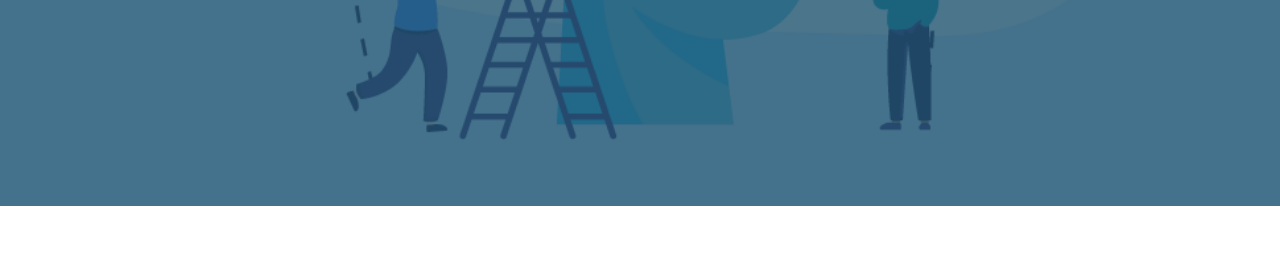
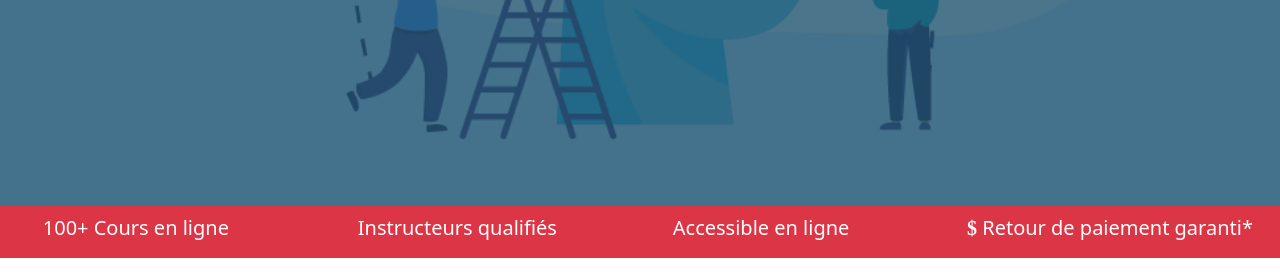
Before and after one commit to Domiynsbelhanda/eSchool, a PHP site: page / in a window 1280 px wide. Shown: the part 524-800 px from the top of the page. Run offline with PHP 8.4, Linux system fonts and the light colour scheme; some libraries are stand-ins or nearby versions; some web fonts are replaced.

Commit message:
[STYLE] Create banner

```diff
--- a/css/style.css
+++ b/css/style.css
@@ -48,3 +48,25 @@
     text-align: center;
     color: #ffffff;
 }
+
+.bottom-banner{
+    color: #fff;
+    padding: 10px;
+}
+
+@media screen and (min-width: 0px) and (max-width: 700px){
+    .my-content,
+    .text-banner {
+        display: none;
+    }
+
+    .img-content {
+        top: 50%;
+        left: 10%;
+    }
+
+    .custom-nav .custom-nav-item a {
+        padding: 10px 20px;
+        background-color: #225470;
+    }
+}
--- a/index.php
+++ b/index.php
@@ -92,7 +92,7 @@
     </nav>
 <!--End Navigation-->
 
-<!--Start Header-->
+<!--Start Header Section-->
 <div class="container-fluid remove-image-marge">
     <div class="image-parent">
         <img class="img-header" src="image/header_image.webp" alt="image-learning-header">
@@ -111,7 +111,37 @@
         <a href="#" class="btn btn-danger">Commencer</a>
     </div>
 </div>
-<!--End Header-->
+<!--End Header Section-->
+
+<!--Start Text Banner-->
+<div class="container-fluid bg-danger text-banner">
+    <div class="row bottom-banner">
+        <div class="col-sm">
+            <h5>
+                <i class="fas fa-book-open mr-3"></i> 100+ Cours en ligne
+            </h5>
+        </div>
+
+        <div class="col-sm">
+            <h5>
+                <i class="fas fa-users mr-3"></i> Instructeurs qualifiés
+            </h5>
+        </div>
+
+        <div class="col-sm">
+            <h5>
+                <i class="fas fa-keyboard mr-3"></i> Accessible en ligne
+            </h5>
+        </div>
+
+        <div class="col-sm">
+            <h5>
+                <i class="fas fa-dollar-sign mr-3"></i> Retour de paiement garanti*
+            </h5>
+        </div>
+    </div>
+</div>
+<!--End Text Banner-->
 
 <!--Font Awesome JS-->
 <script src="js/all.min.js"></script>
```
